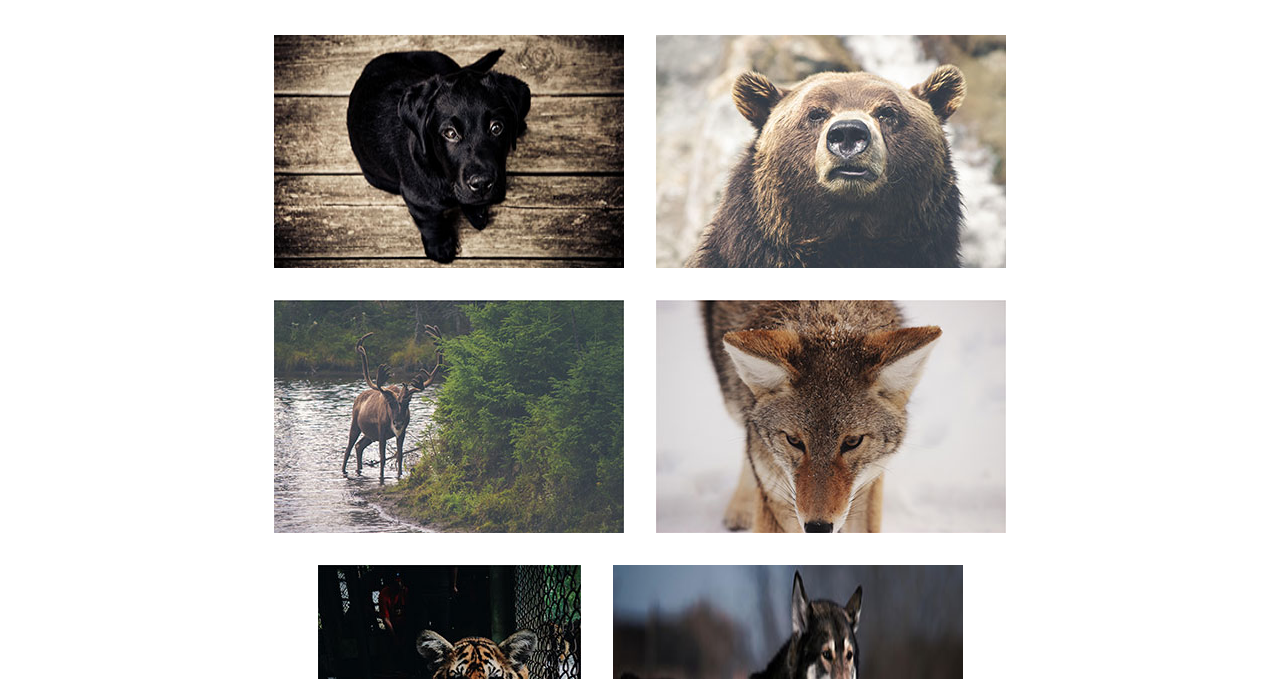
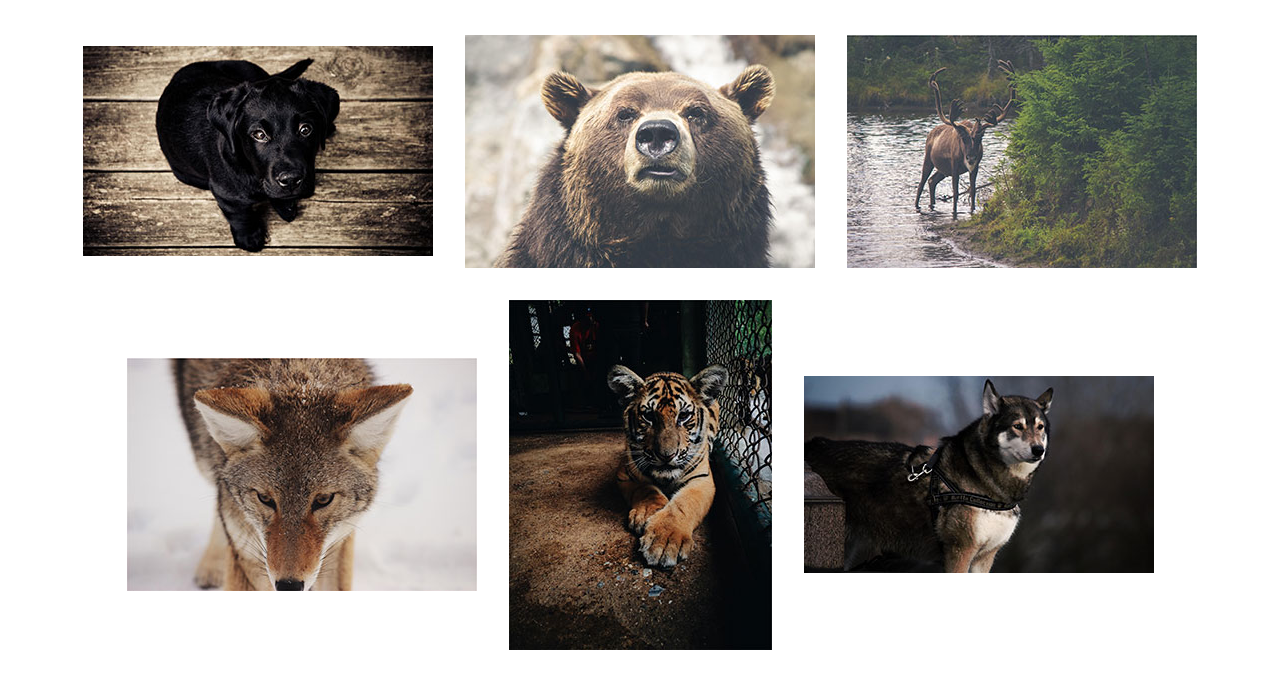
Before and after one commit to FesalBadday/picsum-gallery, a plain HTML site: page index.html in a window 1280 px wide. Shown: the part 61-740 px from the top of the page. Drawn offline with Linux system fonts and the light colour scheme.

Commit message:
updated img style

```diff
--- a/css/main.css
+++ b/css/main.css
@@ -2,8 +2,8 @@
   display: flex;
   flex-wrap: wrap;
   justify-content: center;
-
-  max-width: 1024px;
+  align-items: center;
+  max-width: 1200px;
   margin: auto;
 }
 
```
